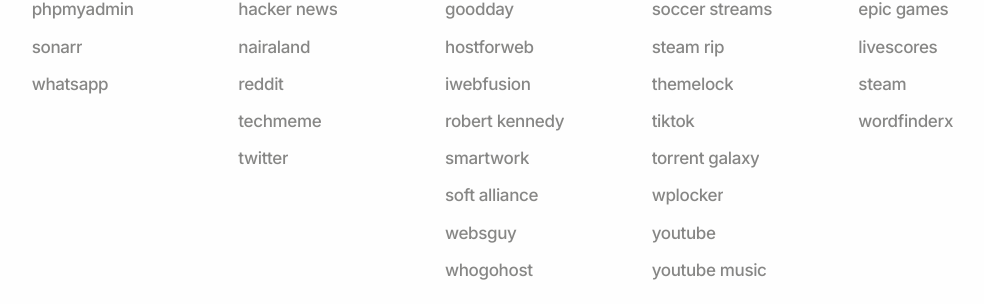
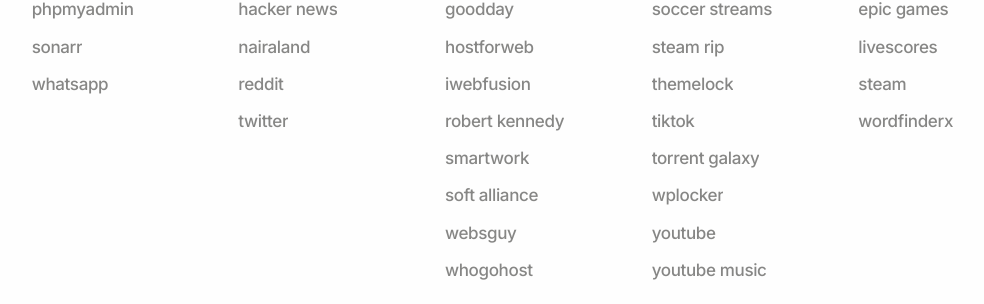
Before and after one commit to streetlife/start, a PHP site: page / in a window 1280 px wide. Shown: the part 357-661 px from the top of the page, without its empty margins (210-1194 px from the left). Run offline with PHP 8.4, Linux system fonts and the light colour scheme; some libraries are stand-ins or nearby versions.

Commit message:
Remove TechMeme

```diff
--- a/index.php
+++ b/index.php
@@ -34,7 +34,6 @@
 	'https://reddit.com'=>'reddit',
 	'https://news.ycombinator.com'=>'hacker news',
 	'https://twitter.com'=>'twitter',
-	'https://techmeme.com'=>'techmeme',
 	'https://nairaland.com'=>'nairaland',
     'https://cheatography.com'=>'cheatography'
 ];
```
